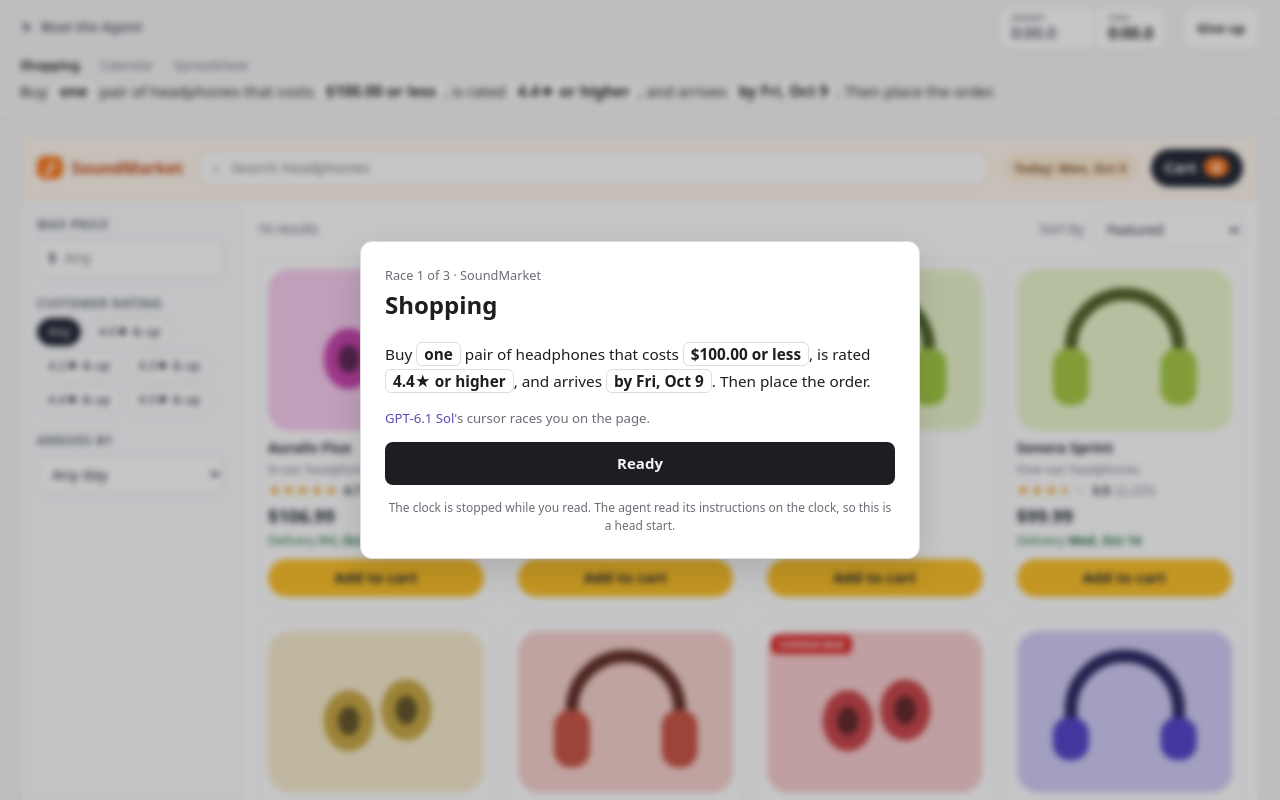
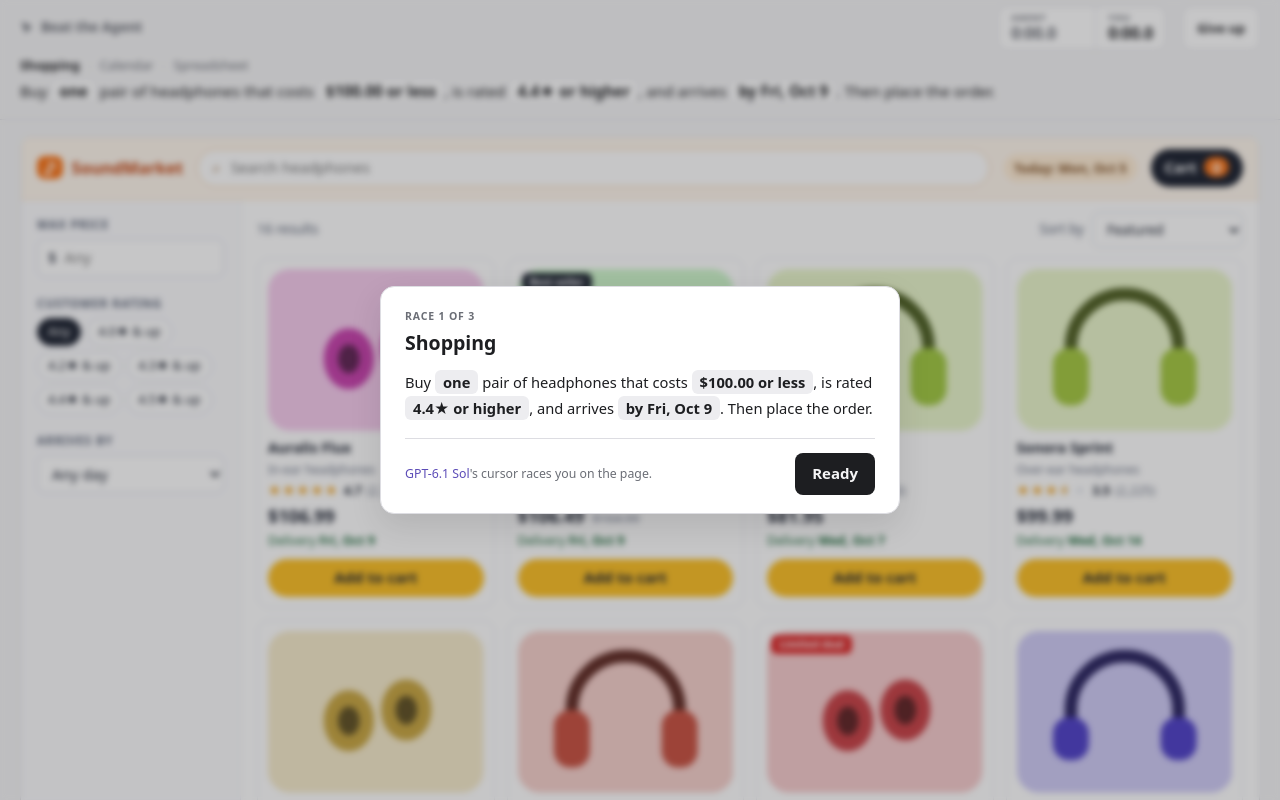
Before and after one commit to YsnMars/beattheagent, a React (Vite) app: page / in a window 1280 px wide. Both pictures are taken after a click on the button "Start". Shown: the top 800 px of the page. Built offline with nearby package versions, Linux system fonts and the light colour scheme.

Commit message:
Polish race briefings and show race results as stats
- Tighten the briefing card layout and move its note beside Ready
- Present race verdicts and times in a clearer scoreboard

```diff
--- a/src/app.css
+++ b/src/app.css
@@ -632,17 +632,17 @@ button:disabled {
   backdrop-filter: blur(3px);
 }
 .brief-card {
-  width: min(560px, 100%);
+  width: min(520px, 100%);
   max-height: 100%;
   overflow: auto;
   background: var(--surface);
   border: 1px solid var(--line);
-  border-radius: 12px;
-  padding: 24px;
-  box-shadow: 0 12px 32px rgba(0, 0, 0, 0.12);
+  border-radius: 14px;
+  padding: 22px 24px 18px;
+  box-shadow: 0 12px 32px rgba(0, 0, 0, 0.1);
   display: flex;
   flex-direction: column;
-  gap: 14px;
+  gap: 12px;
   animation: brief-in 0.3s cubic-bezier(0.2, 0.8, 0.2, 1);
 }
 @keyframes brief-in {
@@ -653,49 +653,107 @@ button:disabled {
 }
 /* The last race's result, like a podium card between races. */
 .brief-result {
-  padding-bottom: 14px;
+  padding-bottom: 16px;
   border-bottom: 1px solid var(--line);
   display: grid;
-  gap: 2px;
-}
-.brief-result p {
-  margin: 0;
+  gap: 4px;
 }
 .brief-cleared {
   color: var(--ok);
+  font-size: 0.7rem;
+  font-weight: 600;
+  letter-spacing: 0.08em;
+  text-transform: uppercase;
+}
+.brief-verdict {
+  margin: 0;
+  font-size: 1.1rem;
+  font-weight: 700;
+}
+.brief-verdict.lead-you {
+  color: var(--ok);
+}
+.brief-verdict.lead-agent {
+  color: var(--accent);
+}
+.brief-stats {
+  display: flex;
+  flex-wrap: wrap;
+  margin-top: 8px;
+}
+.brief-stats > div {
+  display: flex;
+  flex-direction: column;
+  gap: 3px;
+  padding: 0 16px;
+}
+.brief-stats > div:first-child {
+  padding-left: 0;
+}
+.brief-stats > div + div {
+  border-left: 1px solid var(--line);
+}
+.brief-stats b {
+  font-size: 1rem;
   font-weight: 650;
-}
-.brief-verdict {
-  font-size: 0.92rem;
-}
-.brief-standing {
-  color: var(--muted);
-  font-size: 0.85rem;
+  font-variant-numeric: tabular-nums;
+}
+.brief-stats b.brief-standing {
+  font-weight: 500;
+  color: var(--muted);
 }
 .brief-kicker {
   color: var(--muted);
-  font-size: 0.85rem;
+  font-size: 0.7rem;
+  font-weight: 600;
+  letter-spacing: 0.08em;
+  text-transform: uppercase;
 }
 .brief-title {
-  margin: -10px 0 0;
-  font-size: 1.6rem;
+  margin: -8px 0 0;
+  font-size: 1.3rem;
 }
 .brief-task.task {
   padding: 0;
   margin: 0;
 }
-.brief-agent,
+.brief-task.task p {
+  margin: 0;
+  font-size: 0.98rem;
+  line-height: 1.8;
+}
+/* Softer chips than the pinned header's: tinted, not outlined, so the card reads calmly. */
+.brief-task.task p b {
+  font-weight: 600;
+  background: var(--surface-2);
+  border-color: transparent;
+}
+/* The fine print beside a compact Ready button, instead of a full-width bar under it. */
+.brief-foot {
+  display: flex;
+  align-items: center;
+  gap: 16px;
+  margin-top: 4px;
+  padding-top: 14px;
+  border-top: 1px solid var(--line);
+}
 .brief-note {
+  flex: 1;
   margin: 0;
   color: var(--muted);
-  font-size: 0.88rem;
-}
-.brief-note {
-  font-size: 0.8rem;
-  text-align: center;
+  font-size: 0.82rem;
+  line-height: 1.45;
 }
 .brief-go {
-  align-self: stretch;
+  flex-shrink: 0;
+  padding: 9px 16px;
+}
+@media (max-width: 480px) {
+  .brief-foot {
+    flex-direction: column;
+    align-items: stretch;
+    gap: 12px;
+  }
 }
 .counting {
   background: rgba(0, 0, 0, 0.08);
--- a/src/components/Race.tsx
+++ b/src/components/Race.tsx
@@ -5,6 +5,7 @@ import { stageElapsedAt, type DerivedRun } from "../game/run";
 import { useNow } from "../game/useRun";
 import { AgentCursor, buildMoves } from "./AgentCursor";
 import { TaskText } from "./GameScreen";
+import { formatDuration } from "../lib/format";
 import { gap, stageTime } from "./Outcome";
 
 const COUNT_MS = 800; // per number in the countdown
@@ -12,7 +13,7 @@ const COUNT_MS = 800; // per number in the countdown
 /**
  * The task for the stage that's about to start, on its own before the stage's app is in play. Each
  * stage is a race of its own, like a grand prix: the card opens with the result of the last one. The
- * clock is stopped meanwhile (the agent read its instructions on the clock, which the card says).
+ * clock is stopped meanwhile (the agent read its instructions on the clock).
  */
 export function Briefing({ ch, run, ghost, onReady }: { ch: Challenge; run: DerivedRun; ghost: RunSummary | null; onReady: () => void }) {
   const i = Math.min(run.stageIndex, STAGES.length - 1);
@@ -36,27 +37,28 @@ export function Briefing({ ch, run, ghost, onReady }: { ch: Challenge; run: Deri
       <div className="brief-card">
         {cleared !== null && <RaceResult run={run} ghost={ghost} i={cleared} />}
         <div className="brief-kicker">
-          Race {i + 1} of {STAGES.length} · {stage.app}
+          Race {i + 1} of {STAGES.length}
         </div>
         <h2 className="brief-title">{stage.title}</h2>
         <div className="brief-task task">
           <TaskText ch={ch} stage={stage.id} />
         </div>
+        <div className="brief-foot">
+          <p className="brief-note">
             {ghost && ghost.stagesCleared >= i && (
-          <p className="brief-agent">
-            <span className="agent-ink">{ghost.modelLabel}</span>'s cursor races you on the page.
+              <>
+                <span className="agent-ink">{ghost.modelLabel}</span>'s cursor races you on the page.{" "}
+              </>
+            )}
+            {!ghost && "The clock waits while you read."}
           </p>
-        )}
           <button className="btn-primary brief-go" data-trace="brief:ready" onClick={onReady} autoFocus>
             Ready
             <kbd className="intro-kbd" aria-hidden>
               Enter
             </kbd>
           </button>
-        <p className="brief-note">
-          The clock is stopped while you read.
-          {ghost && " The agent read its instructions on the clock, so this is a head start."}
-        </p>
+        </div>
       </div>
     </div>
   );
@@ -95,35 +97,52 @@ export function GoFlash() {
   );
 }
 
-/** How the race just run went, and the standings after it (both times include wrong-answer penalties). */
+/**
+ * How the race just run went, and the standings after it (both times include wrong-answer penalties):
+ * the verdict as a headline, then the times as labelled stats like the HUD's scoreboard.
+ */
 function RaceResult({ run, ghost, i }: { run: DerivedRun; ghost: RunSummary | null; i: number }) {
   const title = STAGES[i].title;
   const yours = stageTime(run.splits, i)!;
   const theirs = ghost ? stageTime(ghost.splits, i) : null;
   const by = (ms: number) => (Math.abs(ms) < 100 ? null : gap(Math.abs(ms)));
-  let verdict = null;
-  if (ghost && theirs === null) verdict = <>{ghost.modelLabel} never finished this one.</>;
-  else if (ghost && theirs !== null) {
+  let verdict: string;
+  let lead: "you" | "agent" | "even" = "you";
+  if (!ghost) verdict = `Cleared in ${gap(yours)}`;
+  else if (theirs === null) verdict = `You won · ${ghost.modelLabel} never finished`;
+  else {
     const d = by(yours - theirs);
-    verdict = (
-      <>
-        {ghost.modelLabel}: <span className="agent-ink">{gap(theirs)}</span>. {d === null ? "A dead heat." : yours < theirs ? `You won by ${d}.` : `It won by ${d}.`}
-      </>
-    );
+    lead = d === null ? "even" : yours < theirs ? "you" : "agent";
+    verdict = d === null ? "A dead heat" : lead === "you" ? `You won by ${d}` : `${ghost.modelLabel} won by ${d}`;
   }
-  // Overall, over the races both have run.
-  const total = ghost && ghost.splits[i] !== undefined ? by(run.splits[i] - ghost.splits[i]) : null;
+  // Overall, over the races both have run (after the first race that's just the verdict again).
+  const both = i > 0 && ghost && ghost.splits[i] !== undefined;
+  const total = both ? by(run.splits[i] - ghost.splits[i]) : null;
   return (
     <div className="brief-result" data-testid="brief-cleared">
-      <p className="brief-cleared">
-        ✓ {title} in {gap(yours)}
-      </p>
-      {verdict && <p className="brief-verdict">{verdict}</p>}
-      {ghost && ghost.splits[i] !== undefined && (
-        <p className="brief-standing">
-          Overall after {i + 1} of {STAGES.length}:{" "}
-          {total === null ? "level with the agent" : run.splits[i] < ghost.splits[i] ? `you lead by ${total}` : `the agent leads by ${total}`}
-        </p>
+      <div className="brief-cleared">✓ {title}</div>
+      <p className={`brief-verdict lead-${lead}`}>{verdict}</p>
+      {ghost && (
+        <div className="brief-stats">
+          <div>
+            <span className="race-label">You</span>
+            <b>{formatDuration(yours)}</b>
+          </div>
+          <div>
+            <span className="race-label">{ghost.modelLabel}</span>
+            <b className="agent-ink">{theirs === null ? "—" : formatDuration(theirs)}</b>
+          </div>
+          {both && (
+            <div>
+              <span className="race-label">
+                After {i + 1} of {STAGES.length}
+              </span>
+              <b className="brief-standing">
+                {total === null ? "Level" : run.splits[i] < ghost.splits[i] ? `You lead by ${total}` : `Agent leads by ${total}`}
+              </b>
+            </div>
+          )}
+        </div>
       )}
     </div>
   );
```
Also changed, not shown: 1 other file (tests, documents, lock files or other folders). Lines whose indentation alone changed are shown as unchanged.
